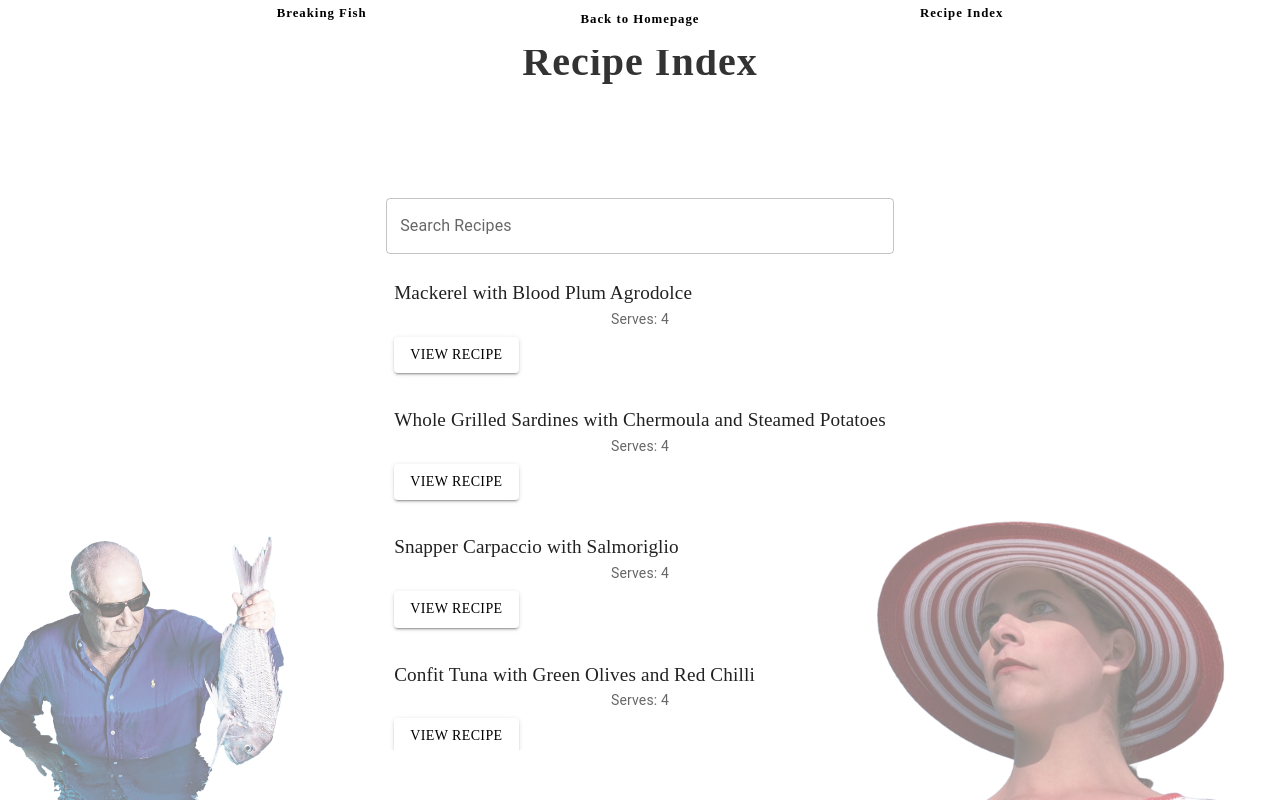
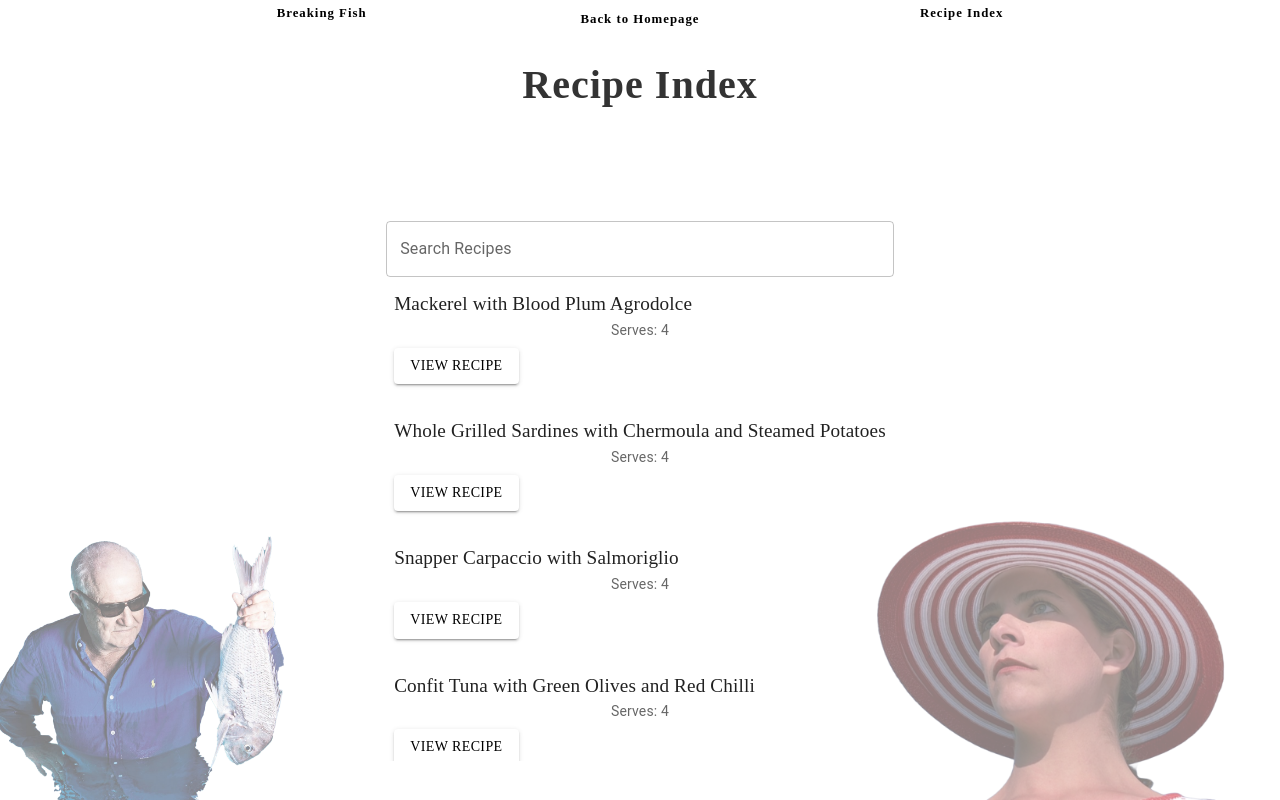
Before and after one commit to leilakhazma1/FattyFish, a React (Vite) app in the folder FattyFish/: page /recipeindex in a window 1280 px wide. Built offline with nearby package versions, Linux system fonts and the light colour scheme; a web font is replaced by a local one.

Commit message:
search bar component

```diff
--- a/FattyFish/src/components /RecipeList.jsx
+++ b/FattyFish/src/components /RecipeList.jsx
@@ -66,8 +66,9 @@ const RecipeList = () => {
   fullWidth
   value={searchTerm}
   onChange={(e) => setSearchTerm(e.target.value)}
-        sx={{ mb: 2 }}
+  sx={{ mb: 0.5 }}
 />
+
 
       {/* Render recipe list */}
       <Box sx={{ display: 'flex', flexDirection: 'column', gap: '1rem', maxHeight: '60vh', overflowY: 'auto' }}>
--- a/FattyFish/src/pages/RecipeIndex.jsx
+++ b/FattyFish/src/pages/RecipeIndex.jsx
@@ -6,8 +6,8 @@ import '../styles/Home.css';
 function RecipeIndex() {
   return (
     <div className="RecipeIndex">
+
       <h2>Recipe Index</h2>
-
       <RecipeList />
 
       <img src={coheranceImage} alt="Hat" className="coherance-image" />
--- a/FattyFish/src/styles/Home.css
+++ b/FattyFish/src/styles/Home.css
@@ -87,9 +87,9 @@ h2 {
   font-family: 'Sorts Mill Goudy', serif;
   font-size: 2.5rem;
   color: #333;
-  margin-top: -50px;
+  margin-top: 0;
   text-align: center;
-  padding-top: 2rem;
+  padding-top: 1rem;
   font-weight: 700;
 }
 
```
Lines whose indentation alone changed are shown as unchanged.
